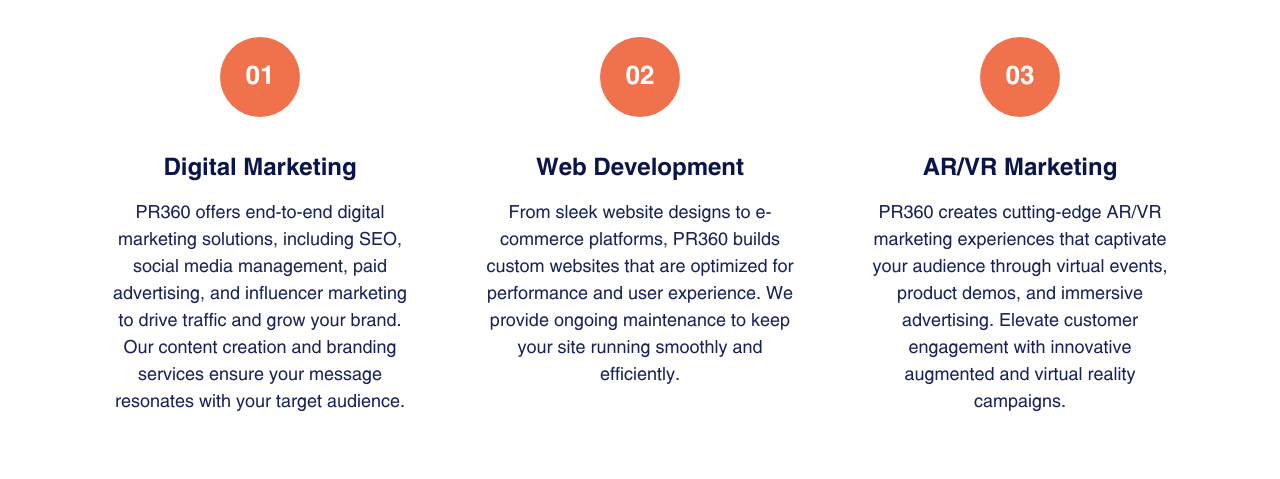
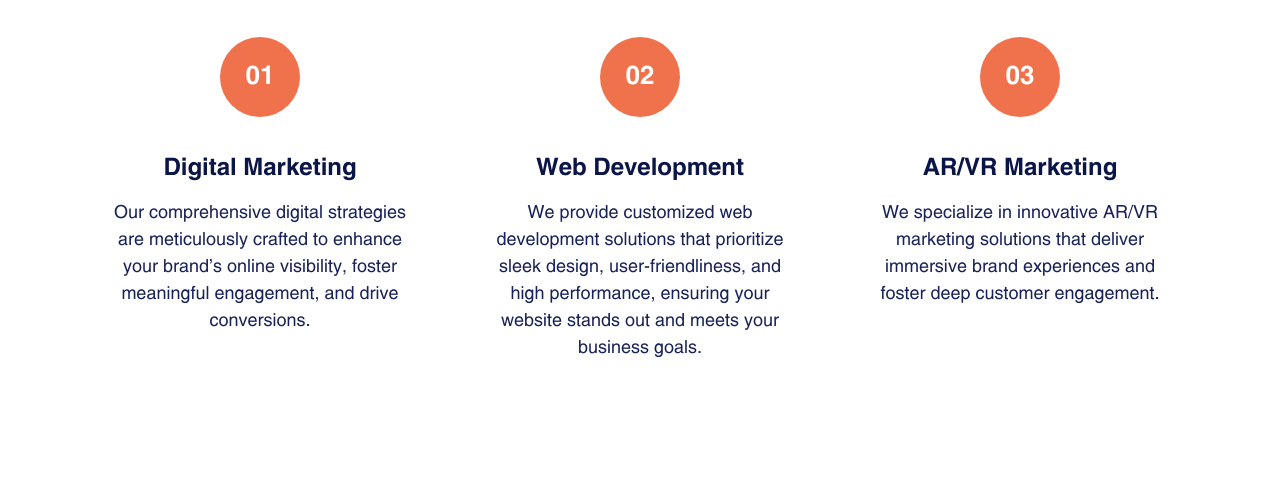
Before and after one commit to Manav2626/pr360, a PHP site: page /services.php in a window 1280 px wide. Shown: the part 1721-2200 px from the top of the page. Run offline with PHP 8.4, Linux system fonts and the light colour scheme; some web fonts are replaced.

Commit message:
data change in services and about

```diff
--- a/services.php
+++ b/services.php
@@ -24,7 +24,8 @@
 								<div class="vlt-animated-block" data-aos="fade" data-aos-delay="0">
 									<!--Section title-->
 									<div class="vlt-section-title vlt-section-title--style-1"><span class="vlt-section-title__subtitle">What we do</span>
-										<h2 class="vlt-section-title__title">Exceptional Marketing Services</h2>
+										<h2 class="vlt-section-title__title">Where Strategy Meets Innovation
+										</h2>
 										<p class="vlt-section-title__text ">We offer exclusive packages designed to transform your marketing strategy and elevate it to new heights. Our holistic approach covers every aspect—from strengthening referral networks and securing valuable partnerships to engaging with communities and maximizing your presence on digital platforms. <br><br>
 
                                         Discover how our tailored packages can redefine your brand’s impact, drive customer engagement, and enhance your market presence. Dare to explore the future of marketing with us—where innovation meets excellence. Are you ready to unlock the full potential of your brand?</p>
@@ -82,7 +83,7 @@
 									</div>
 									<h5 class="vlt-proccess__title">Digital Marketing
 									</h5>
-									<p class="vlt-proccess__text">PR360 offers end-to-end digital marketing solutions, including SEO, social media management, paid advertising, and influencer marketing to drive traffic and grow your brand. Our content creation and branding services ensure your message resonates with your target audience.
+									<p class="vlt-proccess__text">Our comprehensive digital strategies are meticulously crafted to enhance your brand’s online visibility, foster meaningful engagement, and drive conversions.
 									</p>
 								</div>
 							</div>
@@ -97,7 +98,7 @@
 									</div>
 									<h5 class="vlt-proccess__title">Web Development
 									</h5>
-									<p class="vlt-proccess__text">From sleek website designs to e-commerce platforms, PR360 builds custom websites that are optimized for performance and user experience. We provide ongoing maintenance to keep your site running smoothly and efficiently.
+									<p class="vlt-proccess__text">We provide customized web development solutions that prioritize sleek design, user-friendliness, and high performance, ensuring your website stands out and meets your business goals.
 									</p>
 								</div>
 							</div>
@@ -112,7 +113,7 @@
 									</div>
 									<h5 class="vlt-proccess__title">AR/VR Marketing
 									</h5>
-									<p class="vlt-proccess__text">PR360 creates cutting-edge AR/VR marketing experiences that captivate your audience through virtual events, product demos, and immersive advertising. Elevate customer engagement with innovative augmented and virtual reality campaigns.
+									<p class="vlt-proccess__text">We specialize in innovative AR/VR marketing solutions that deliver immersive brand experiences and foster deep customer engagement.
 									</p>
 								</div>
 							</div>
```
Also changed, not shown: about.php (+7 -2 lines), 1 other file.
